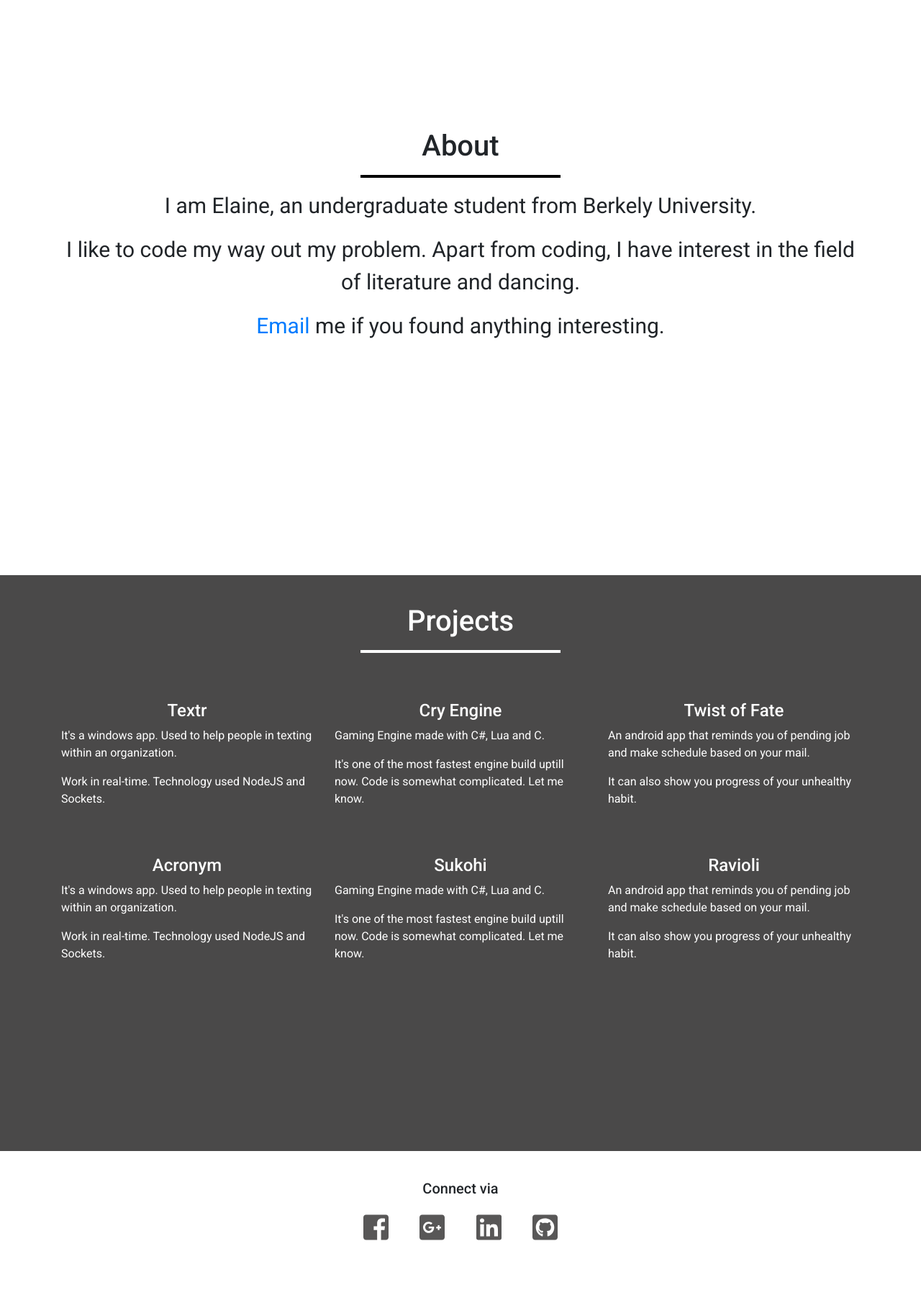
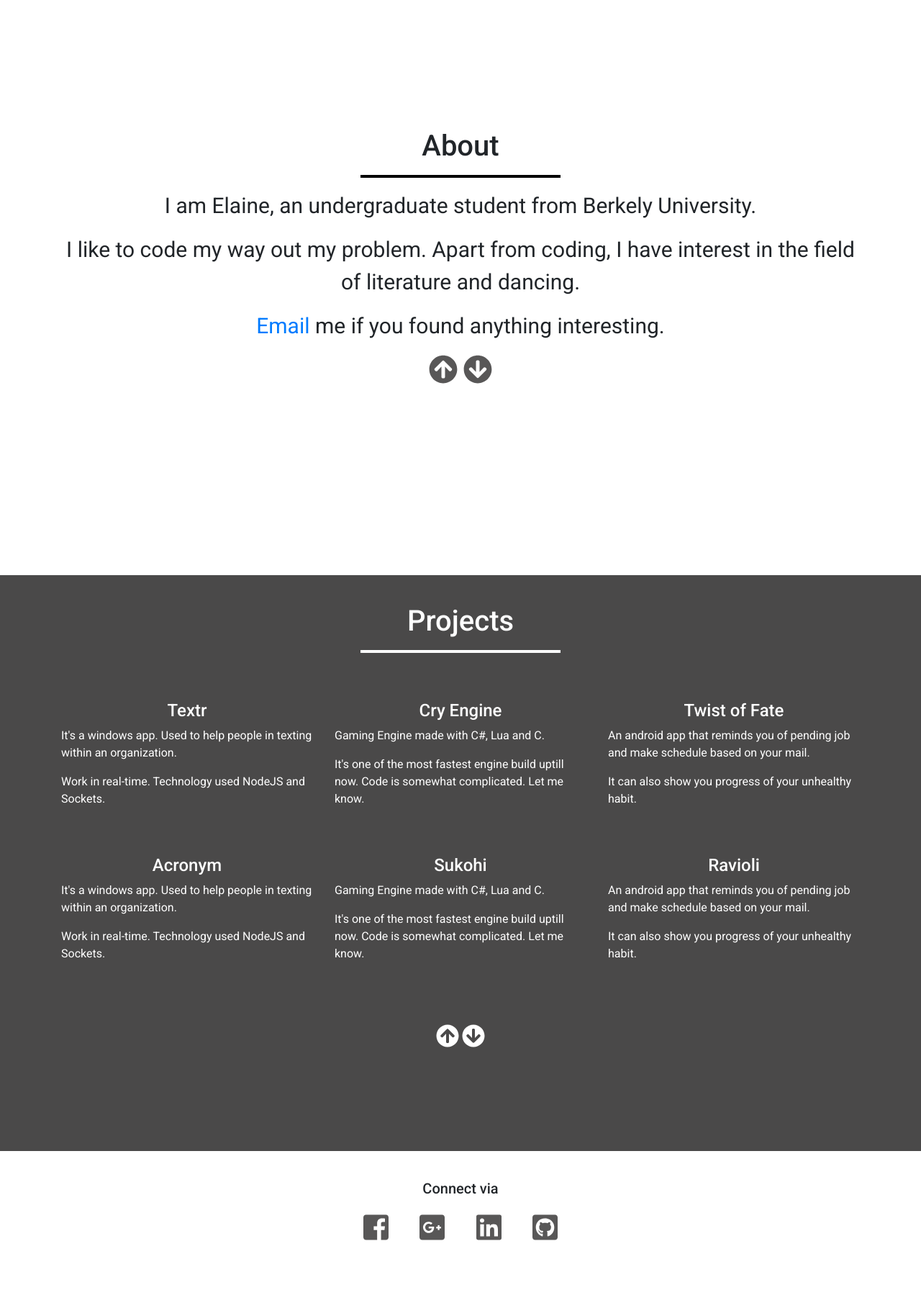
Before and after one commit to shwetank007/Profile-Theme-B-W, a PHP site: page / in a window 1280 px wide. Shown: the part 801-2600 px from the top of the page at 72% size. Run offline with PHP 8.4, Linux system fonts and the light colour scheme; some libraries are stand-ins or nearby versions.

Commit message:
Feat: Introduction of arrow icons

```diff
--- a/index.html
+++ b/index.html
@@ -11,9 +11,9 @@
     <link href="main.css" rel="stylesheet">
 </head>
 <body>
-
+    <!-- <div id="full-page"> -->
         <!--region Head Section-->
-    <section class="black-section" id="header">
+        <section class="black-section section" id="header">
             <div class="container">
                 <div class="row">
                     <div class="col-md-12 intro">
@@ -31,7 +31,7 @@
         <!--endregion-->
 
         <!--region About Section-->
-    <section class="white-section" id="about">
+        <section class="white-section section" id="about">
             <div class="container">
                 <div class="row">
                     <div class="col-md-12 about-me">
@@ -40,6 +40,7 @@
                         <p>I am Elaine, an undergraduate student from Berkely University.</p>
                         <p>I like to code my way out my problem. Apart from coding, I have interest in the field of literature and dancing.</p>
                         <p><a href="javascript:;">Email</a> me if you found anything interesting.</p>
+                        <a href="#header"><i class="fas fa-arrow-circle-up fa-lg arrow-icons"></i></a> <a href="#projects"><i class="fas fa-arrow-circle-down fa-lg arrow-icons"></i></a>
                     </div>
                 </div>
             </div>
@@ -47,7 +48,7 @@
         <!--endregion-->
 
         <!--region Project Section-->
-    <section class="black-section" id="projects">
+        <section class="black-section section" id="projects">
             <div class="container">
                 <div class="row">
                     <div class="col-md-12 project">
@@ -89,12 +90,17 @@
                         <p>It can also show you progress of your unhealthy habit.</p>
                     </div>
                 </div>
+                <div class="row">
+                    <div class="col-md-12 arrow-setting">
+                        <a href="#about"><i class="fas fa-arrow-circle-up fa-2x arrow-icons-black"></i></a> <a href="#contact"><i class="fas fa-arrow-circle-down fa-2x arrow-icons-black"></i></a>
+                    </div>
+                </div>
             </div>
         </section>
         <!--endregion-->
 
         <!--region Contact Section-->
-    <section class="contact-white-section" id="contact">
+        <section class="contact-white-section section" id="contact">
             <div class="container">
                 <div class="row">
                     <div class="col-md-12 contact">
@@ -110,9 +116,28 @@
             </div>
         </section>
         <!--endregion-->
+    <!-- </div>         -->
 
-    <script src="https://code.jquery.com/jquery-3.2.1.slim.min.js" integrity="sha384-KJ3o2DKtIkvYIK3UENzmM7KCkRr/rE9/Qpg6aAZGJwFDMVNA/GpGFF93hXpG5KkN" crossorigin="anonymous"></script>
+    <script src="https://code.jquery.com/jquery-3.1.0.js"></script>
     <script src="https://cdnjs.cloudflare.com/ajax/libs/popper.js/1.12.9/umd/popper.min.js" integrity="sha384-ApNbgh9B+Y1QKtv3Rn7W3mgPxhU9K/ScQsAP7hUibX39j7fakFPskvXusvfa0b4Q" crossorigin="anonymous"></script>
     <script src="https://maxcdn.bootstrapcdn.com/bootstrap/4.0.0/js/bootstrap.min.js" integrity="sha384-JZR6Spejh4U02d8jOt6vLEHfe/JQGiRRSQQxSfFWpi1MquVdAyjUar5+76PVCmYl" crossorigin="anonymous"></script>
+    <script>
+        $(function() {
+            $("a").on('click', function(event) {
+                if (this.hash !== "") {
+                    event.preventDefault();
+                    var hash = this.hash;
+                    console.log(hash);
+
+                    $('html, body').animate({
+                        scrollTop: $(hash).offset().top
+                    }, 800, function(){
+
+                        window.location.hash = hash;
+                    });
+                }
+            });
+        });
+    </script>
 </body>
 </html>
--- a/main.css
+++ b/main.css
@@ -86,6 +86,10 @@ body {
     text-align: center;
 }
 
+.arrow-align {
+    text-align: center;
+}
+
 .contact {
     text-align: center;
     padding-top: 40px;
@@ -112,3 +116,16 @@ body {
 .contact-icons li a {
     color: #4a4949eb;
 }
+
+.arrow-setting {
+    text-align: center;
+    padding-top: 70px;
+}
+
+.arrow-icons {
+    color: #4a4949eb;
+}
+
+.arrow-icons-black {
+    color: #ffffff;
+}
```
Lines whose indentation alone changed are shown as unchanged.
